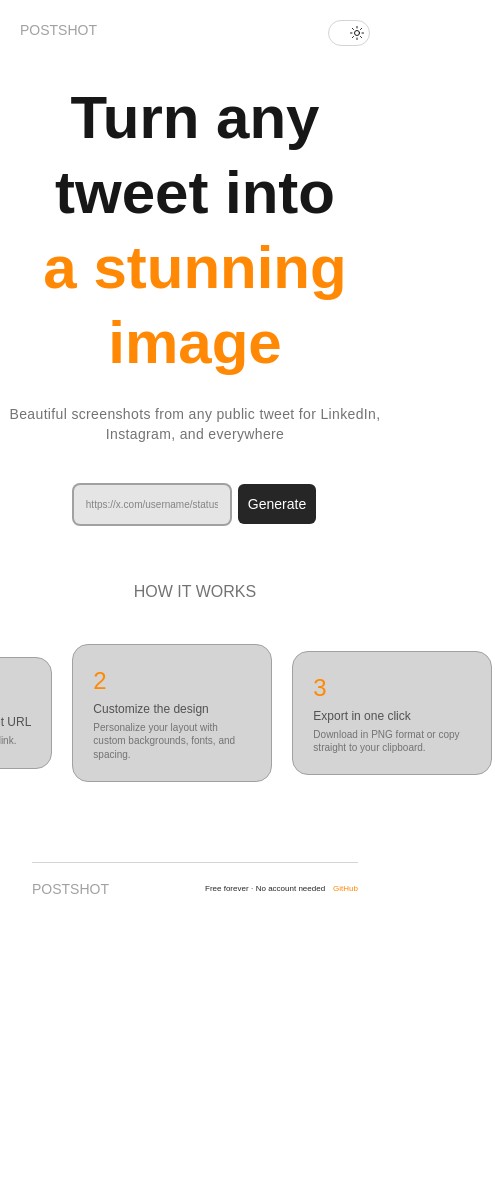
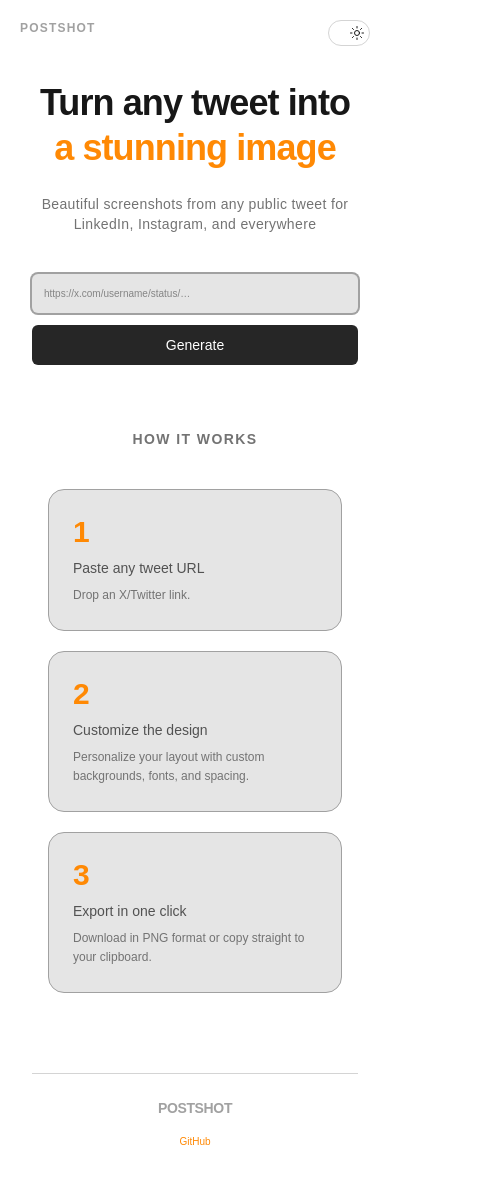
Before and after one commit to waqas60/PostShot, a Next.js app: page / in a window 390 px wide. Shown: the whole page, 495 px wide, since content can reach past the window. Before the commit the page ends 931 px from the top, so only its background shows below. Built offline with nearby package versions, Linux system fonts and the light colour scheme; a web font is replaced by a local one.

Commit message:
fix: make it responsive

```diff
--- a/src/app/layout.tsx
+++ b/src/app/layout.tsx
@@ -30,7 +30,7 @@ export default function RootLayout({
       className={`${unbounded.variable} ${geist.variable} h-full antialiased`}
       suppressHydrationWarning
     >
-      <body className="flex min-h-full flex-col selection:bg-neutral-950 selection:text-neutral-50 dark:selection:bg-neutral-50 dark:selection:text-neutral-950">
+      <body className="flex min-h-full flex-col bg-white selection:bg-neutral-950 selection:text-neutral-50 dark:bg-neutral-950 dark:selection:bg-neutral-50 dark:selection:text-neutral-950">
         <ThemeModeProvider>{children}</ThemeModeProvider>
       </body>
     </html>
--- a/src/app/page.tsx
+++ b/src/app/page.tsx
@@ -1,26 +1,28 @@
 import Footer from "@/components/Footer";
 import Hero from "@/components/Hero";
 import ToggleTheme from "@/components/ToggleTheme";
-import { useTheme } from "next-themes";
-import { Toaster, toast } from "sonner";
+import { Toaster } from "sonner";
 
 export default function Home() {
   return (
-    <div className="relative">
+    <div className="relative min-h-screen px-4 sm:px-6 lg:px-8">
       <Toaster />
 
-      <h1 className="absolute top-5 left-5 text-sm text-neutral-400">
+      <h1 className="absolute top-5 left-5 text-xs font-bold tracking-widest text-neutral-400 sm:text-sm">
         POSTSHOT
       </h1>
+
       <ToggleTheme />
-      <div className="mt-20 flex flex-col gap-10">
-        <div className="flex max-w-400 flex-col items-center gap-6 text-center">
-          <h1 className="text-6xl leading-tight font-bold">
+
+      <div className="mx-auto mt-20 flex max-w-5xl flex-col gap-10 md:mt-32">
+        <div className="flex flex-col items-center gap-6 text-center">
+          <h1 className="max-w-3xl text-4xl leading-tight font-bold tracking-tight sm:text-5xl md:text-6xl">
             Turn any tweet into
             <br />
             <span className="text-orange-400">a stunning image</span>
           </h1>
-          <p className="w-110 text-sm tracking-wide text-neutral-500">
+
+          <p className="w-full max-w-md text-sm tracking-wide text-neutral-500 sm:text-base">
             Beautiful screenshots from any public tweet for LinkedIn, Instagram,
             and everywhere
           </p>
--- a/src/components/Button.tsx
+++ b/src/components/Button.tsx
@@ -6,7 +6,7 @@ export default function Button(button: ButtonType) {
   return (
     <button
       onClick={() => button.onclick()}
-      className="text-sm bg-neutral-800 cursor-pointer hover:bg-neutral-600 duration-200 transition-all text-white p-2.5 rounded-md"
+      className="w-full cursor-pointer rounded-md bg-neutral-800 p-2.5 text-sm text-white transition-all duration-200 hover:bg-neutral-600 sm:w-auto sm:px-6"
     >
       Generate
     </button>
--- a/src/components/Footer.tsx
+++ b/src/components/Footer.tsx
@@ -1,21 +1,19 @@
 import Link from "next/link";
-import React from "react";
 
 export default function Footer() {
   return (
-    <div className="mx-8 mb-8 flex justify-between border-t border-neutral-300 dark:border-neutral-700 pt-4">
-      <h1 className="text-sm text-neutral-400">POSTSHOT</h1>
+    <div className="mx-4 mb-8 flex flex-col items-center justify-between gap-4 border-t border-neutral-300 pt-6 sm:mx-8 sm:flex-row sm:pt-4 dark:border-neutral-700">
+      <h1 className="text-sm font-bold tracking-tight text-neutral-400">
+        POSTSHOT
+      </h1>
 
-      <div className="flex items-center gap-2 text-[8px] text-neutral-800 dark:text-neutral-50">
-        <p>Free forever · No account needed </p>
       <Link
         href={"https://github.com/waqas60/PostShot"}
         target="_blank"
-          className="text-orange-400"
+        className="text-[10px] font-medium text-orange-400 transition-opacity hover:opacity-80"
       >
         GitHub
       </Link>
     </div>
-    </div>
   );
 }
--- a/src/components/Hero.tsx
+++ b/src/components/Hero.tsx
@@ -1,65 +1,60 @@
 "use client";
-import React, { useRef, useState } from "react";
+import { useRef, useState } from "react";
 import Input from "./Input";
 import Button from "./Button";
 import axios from "axios";
-import TweetComponent, { TweetComponentType } from "./TweetComponent";
-import { BarLoader, BounceLoader } from "react-spinners";
-import Customization from "./Customization";
+import { BarLoader } from "react-spinners";
 import Preview from "./Preview";
 import { useTheme } from "next-themes";
 import HowItWorks from "./HowItWorks";
 
 export default function Hero() {
   const inputRef = useRef<HTMLInputElement>(null);
-  const [post, setPost] = useState<TweetComponentType>();
+  const [post, setPost] = useState<any>();
   const [loading, setLoading] = useState(false);
   const { theme } = useTheme();
 
   const fetchPost = async () => {
-    if (!inputRef.current) {
-      console.log("input in empty");
-      return;
-    }
+    if (!inputRef.current?.value) return;
 
     const url = inputRef.current.value;
     setLoading(true);
 
     try {
-      const response = await axios.post("http://localhost:3000/api/posts", {
-        url: url,
-      });
-      //   console.log(response);
+      const response = await axios.post("/api/posts", { url });
       const data = response.data;
-      if (!data) {
-        console.log(response.data);
-        return;
-      }
-      setPost(data);
+      if (data) setPost(data);
+    } catch (error) {
+      console.error("Error fetching post:", error);
+    } finally {
       setLoading(false);
-      //   inputRef.current.value = "";
-    } catch (error) {}
+    }
   };
 
   return (
-    <div className="flex flex-col items-center justify-center gap-4">
-      <div className="flex w-[40%] items-center justify-center gap-2">
+    <div className="flex w-full flex-col items-center justify-center gap-6 px-4">
+      <div className="flex w-full flex-col items-center justify-center gap-3 sm:max-w-xl sm:flex-row sm:gap-2">
         <Input ref={inputRef} />
 
-        <Button onclick={fetchPost} />
+        <div className="w-full sm:w-auto">
+          <Button onclick={fetchPost} />
+        </div>
       </div>
-
-      {/* {JSON.stringify(post.user)} */}
 
       <BarLoader
         loading={loading}
-        className="mx-auto mt-20"
+        width={150}
+        className="mx-auto mt-10"
         color={theme === "dark" ? "#fff" : "#000"}
       />
 
-      {post && <Preview post={post} />}
+      {post && (
+        <div className="flex w-full justify-center overflow-hidden">
+          <Preview post={post} />
+        </div>
+      )}
 
-      {!post && <HowItWorks />}
+      {!post && !loading && <HowItWorks />}
     </div>
   );
 }
--- a/src/components/HowItWorks.tsx
+++ b/src/components/HowItWorks.tsx
@@ -1,5 +1,3 @@
-import React from "react";
-
 const works = [
   {
     id: 1,
@@ -21,17 +19,23 @@ const works = [
 
 export default function HowItWorks() {
   return (
-    <div className="my-10 flex w-150 flex-col items-center justify-center">
-      <h1 className="text-neutral-500">HOW IT WORKS</h1>
-      <div className="mx-auto mt-10 flex items-center justify-center gap-5">
+    <div className="my-10 flex  max-w-5xl flex-col items-center justify-center px-4">
+      <h1 className="text-sm font-semibold tracking-widest text-neutral-500">
+        HOW IT WORKS
+      </h1>
+      <div className="mt-10 flex flex-col items-stretch justify-center gap-5 md:flex-row">
         {works.map((work) => (
           <div
             key={work.id}
-            className="max-w-50 space-y-1 rounded-2xl border border-neutral-400 bg-neutral-300 p-5 text-xs text-neutral-950 duration-200 hover:border-orange-500 dark:border-neutral-700 dark:bg-neutral-800"
+            className="flex flex-1 flex-col space-y-2 rounded-2xl border border-neutral-400 bg-neutral-200 p-6 text-neutral-950 duration-200 hover:border-orange-500 dark:border-neutral-700 dark:bg-neutral-800"
           >
-            <h1 className="text-2xl text-orange-400">{work.id}</h1>
-            <h2 className="text-neutral-600">{work.title}</h2>
-            <p className="text-[10px] text-neutral-500">{work.description}</p>
+            <h1 className="text-3xl font-bold text-orange-400">{work.id}</h1>
+            <h2 className="text-sm font-medium text-neutral-600 dark:text-neutral-300">
+              {work.title}
+            </h2>
+            <p className="text-xs leading-relaxed text-neutral-500">
+              {work.description}
+            </p>
           </div>
         ))}
       </div>
--- a/src/components/Input.tsx
+++ b/src/components/Input.tsx
@@ -1,4 +1,4 @@
-import React, { useRef } from "react";
+import React from "react";
 
 type InputType = {
   ref: React.Ref<HTMLInputElement>;
@@ -10,7 +10,7 @@ export default function Input(input: InputType) {
       type="text"
       ref={input.ref}
       placeholder="https://x.com/username/status/…"
-      className="outline-none ring-2 ring-neutral-400 focus:ring-orange-600 p-3 text-[10px] bg-neutral-200 rounded-md flex-1 text-neutral-800"
+      className="w-full flex-1 rounded-md bg-neutral-200 p-3 text-base text-neutral-800 ring-2 ring-neutral-400 transition-all outline-none focus:ring-orange-600 text-[10px]"
     />
   );
 }
--- a/src/components/ToggleTheme.tsx
+++ b/src/components/ToggleTheme.tsx
@@ -25,7 +25,7 @@ export default function ToggleTheme() {
   return (
     <button
       onClick={handleToggleTheme}
-      className="absolute top-5 right-5 z-50 flex cursor-pointer items-center justify-center rounded-full border border-neutral-300 p-1 dark:border-neutral-500"
+      className="absolute top-5 right-5 flex cursor-pointer items-center justify-center rounded-full border border-neutral-300 p-1 dark:border-neutral-500"
     >
       <FiMoon className="m-auto size-4 scale-0 rotate-45 text-neutral-50 transition-all duration-300 dark:scale-100 dark:rotate-0" />
       <IoSunnyOutline className="m-auto size-4 scale-100 rotate-0 text-neutral-900 transition-all duration-300 dark:scale-0 dark:rotate-45" />
```
Also changed, not shown: src/components/Preview.tsx (+15 -15 lines), src/components/TweetComponent.tsx (+16 -16 lines). Lines whose indentation alone changed are shown as unchanged.
